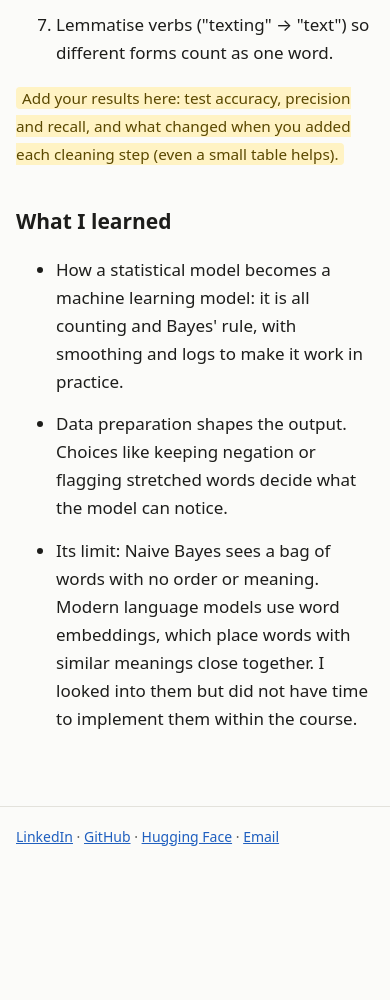
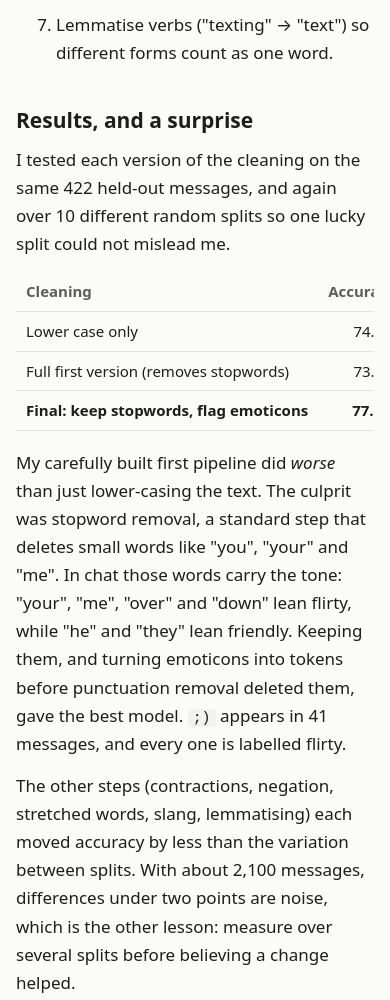
Before and after one commit to Silicon-Melter/silicon-melter.github.io, a plain HTML site: page projects/flirt-or-friendly-nb/index.html in a window 390 px wide. Shown: the part 2321-3321 px from the top of the page. Before the commit the page ends 3199 px from the top, so only its background shows below. Drawn offline with Linux system fonts and the light colour scheme.

Commit message:
Add NB results, CNN results, CV PDF without phone number
Co-Authored-By: Claude Opus 5.5 <noreply@anthropic.com>
Claude-Session: https://claude.ai/code/session_01VVoU2Y21H7mS5SzNyGXWXT

```diff
--- a/projects/flirt-or-friendly-nb/index.html
+++ b/projects/flirt-or-friendly-nb/index.html
@@ -42,12 +42,21 @@
 <li><strong>Translate slang</strong> with a small dictionary ("wyd" &rarr; "what are you doing") and add a <code>_slang</code> token.</li>
 <li>Lemmatise verbs ("texting" &rarr; "text") so different forms count as one word.</li>
 </ol>
-<p><span class="todo">Add your results here: test accuracy, precision and recall, and what changed when you added each cleaning step (even a small table helps).</span></p>
+<h2>Results, and a surprise</h2>
+<p>I tested each version of the cleaning on the same 422 held-out messages, and again over 10 different random splits so one lucky split could not mislead me.</p>
+<table>
+<tr><th>Cleaning</th><th class="n">Accuracy</th><th class="n">Accuracy, 10 splits</th><th class="n">F1, 10 splits</th></tr>
+<tr><td>Lower case only</td><td class="n">74.6%</td><td class="n">74.4 &plusmn; 1.8%</td><td class="n">0.746</td></tr>
+<tr><td>Full first version (removes stopwords)</td><td class="n">73.2%</td><td class="n">71.3 &plusmn; 1.4%</td><td class="n">0.721</td></tr>
+<tr><td><strong>Final: keep stopwords, flag emoticons</strong></td><td class="n"><strong>77.3%</strong></td><td class="n"><strong>75.1 &plusmn; 1.7%</strong></td><td class="n"><strong>0.750</strong></td></tr>
+</table>
+<p>My carefully built first pipeline did <em>worse</em> than just lower-casing the text. The culprit was stopword removal, a standard step that deletes small words like "you", "your" and "me". In chat those words carry the tone: "your", "me", "over" and "down" lean flirty, while "he" and "they" lean friendly. Keeping them, and turning emoticons into tokens before punctuation removal deleted them, gave the best model. <code>;)</code> appears in 41 messages, and every one is labelled flirty.</p>
+<p>The other steps (contractions, negation, stretched words, slang, lemmatising) each moved accuracy by less than the variation between splits. With about 2,100 messages, differences under two points are noise, which is the other lesson: measure over several splits before believing a change helped.</p>
 
 <h2>What I learned</h2>
 <ul>
 <li>How a statistical model becomes a machine learning model: it is all counting and Bayes' rule, with smoothing and logs to make it work in practice.</li>
-<li>Data preparation shapes the output. Choices like keeping negation or flagging stretched words decide what the model can notice.</li>
+<li>Data preparation shapes the output, and "standard" steps are not always right. Stopword lists were built for documents, not chat messages.</li>
 <li>Its limit: Naive Bayes sees a bag of words with no order or meaning. Modern language models use word embeddings, which place words with similar meanings close together. I looked into them but did not have time to implement them within the course.</li>
 </ul>
 </div></main>
```
Also changed, not shown: _src/cv/index.html (+1 -1 lines), _src/projects/flirt-or-friendly-nb.html (+11 -2 lines), _src/projects/numpy-cnn.html (+8 -2 lines), cv/index.html (+1 -1 lines), projects/numpy-cnn/index.html (+8 -2 lines), 1 other file.
